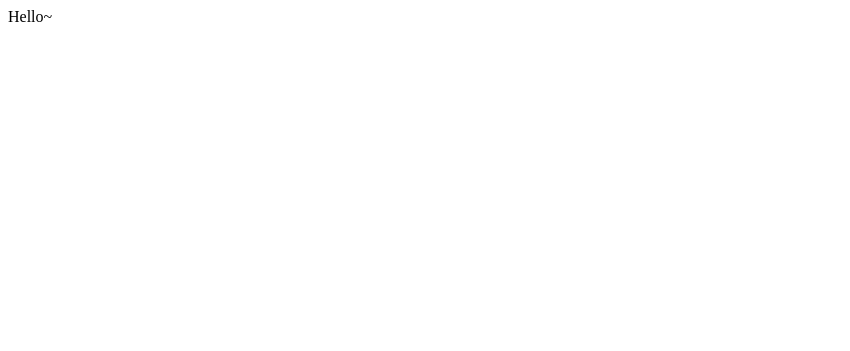
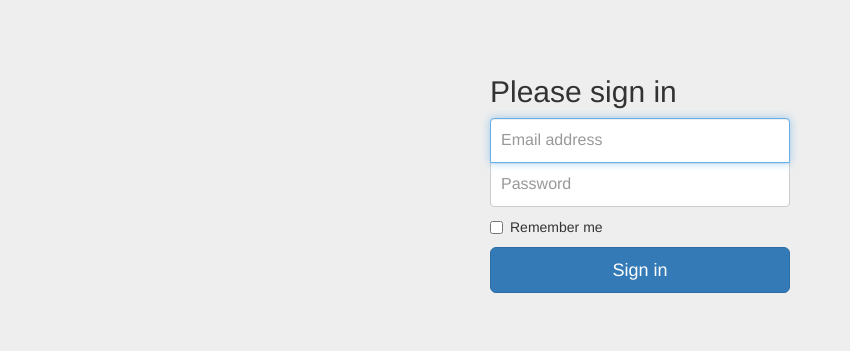
Before and after one commit to Lunber/blog-koa, a website: page backhtml/index.html in a window 1280 px wide. Shown: the whole page, without its empty margins (0-850 px from the left). Drawn offline with nearby package versions, Linux system fonts and the light colour scheme.

Commit message:
add admin html

```diff
--- a/backhtml/index.html
+++ b/backhtml/index.html
@@ -1,10 +1,71 @@
 <!DOCTYPE html>
 <html lang="en">
 <head>
-    <meta charset="UTF-8">
-    <title>Lunber</title>
+  <meta charset="UTF-8">
+  <meta name="viewport" content="width=device-width, initial-scale=1.0">
+  <meta http-equiv="X-UA-Compatible" content="ie=edge">
+  <title>Document</title>
+  <link rel="stylesheet" href="http://cdn.bootcss.com/bootstrap/3.3.0/css/bootstrap.min.css">
+  <style media="screen">
+  body {
+padding-top: 40px;
+padding-bottom: 40px;
+background-color: #eee;
+}
+
+.form-signin {
+max-width: 330px;
+padding: 15px;
+margin: 0 auto;
+}
+.form-signin .form-signin-heading,
+.form-signin .checkbox {
+margin-bottom: 10px;
+}
+.form-signin .checkbox {
+font-weight: normal;
+}
+.form-signin .form-control {
+position: relative;
+height: auto;
+-webkit-box-sizing: border-box;
+   -moz-box-sizing: border-box;
+        box-sizing: border-box;
+padding: 10px;
+font-size: 16px;
+}
+.form-signin .form-control:focus {
+z-index: 2;
+}
+.form-signin input[type="email"] {
+margin-bottom: -1px;
+border-bottom-right-radius: 0;
+border-bottom-left-radius: 0;
+}
+.form-signin input[type="password"] {
+margin-bottom: 10px;
+border-top-left-radius: 0;
+border-top-right-radius: 0;
+}
+
+  </style>
 </head>
 <body>
-    Hello~
+  <div class="container">
+        <form class="form-signin" role="form">
+          <h2 class="form-signin-heading">Please sign in</h2>
+          <input type="email" class="form-control" placeholder="Email address" required="" autofocus="">
+          <input type="password" class="form-control" placeholder="Password" required="">
+          <div class="checkbox">
+            <label>
+              <input type="checkbox" value="remember-me"> Remember me
+            </label>
+          </div>
+          <button class="btn btn-lg btn-primary btn-block" type="submit">Sign in</button>
+        </form>
+
+      </div> <!-- /container -->
 </body>
+<script src="http://cdn.bootcss.com/jquery/1.11.1/jquery.min.js"></script>
+<script src="http://cdn.bootcss.com/bootstrap/3.3.0/js/bootstrap.min.js"></script>
 </html>
--- a/package.json
+++ b/package.json
@@ -10,6 +10,7 @@
     "co": "^4.1.0",
     "co-body": "^1.0.0",
     "co-busboy": "^1.0.2",
+    "co-ejs": "^1.5.2",
     "co-fs": "^1.2.0",
     "co-views": "^0.2.0",
     "ejs": "^1.0.0",
@@ -18,8 +19,10 @@
     "koa-compose": "^2.3.0",
     "koa-cors": "0.0.16",
     "koa-csrf": "^2.1.1",
+    "koa-ejs": "^3.0.0",
     "koa-json": "^1.1.3",
     "koa-logger": "^1.2.1",
+    "koa-render": "^0.2.1",
     "koa-route": "^1.1.4",
     "koa-router": "^5.4.0",
     "koa-session": "^3.1.0",
```
Also changed, not shown: server.js (+28 -6 lines).
